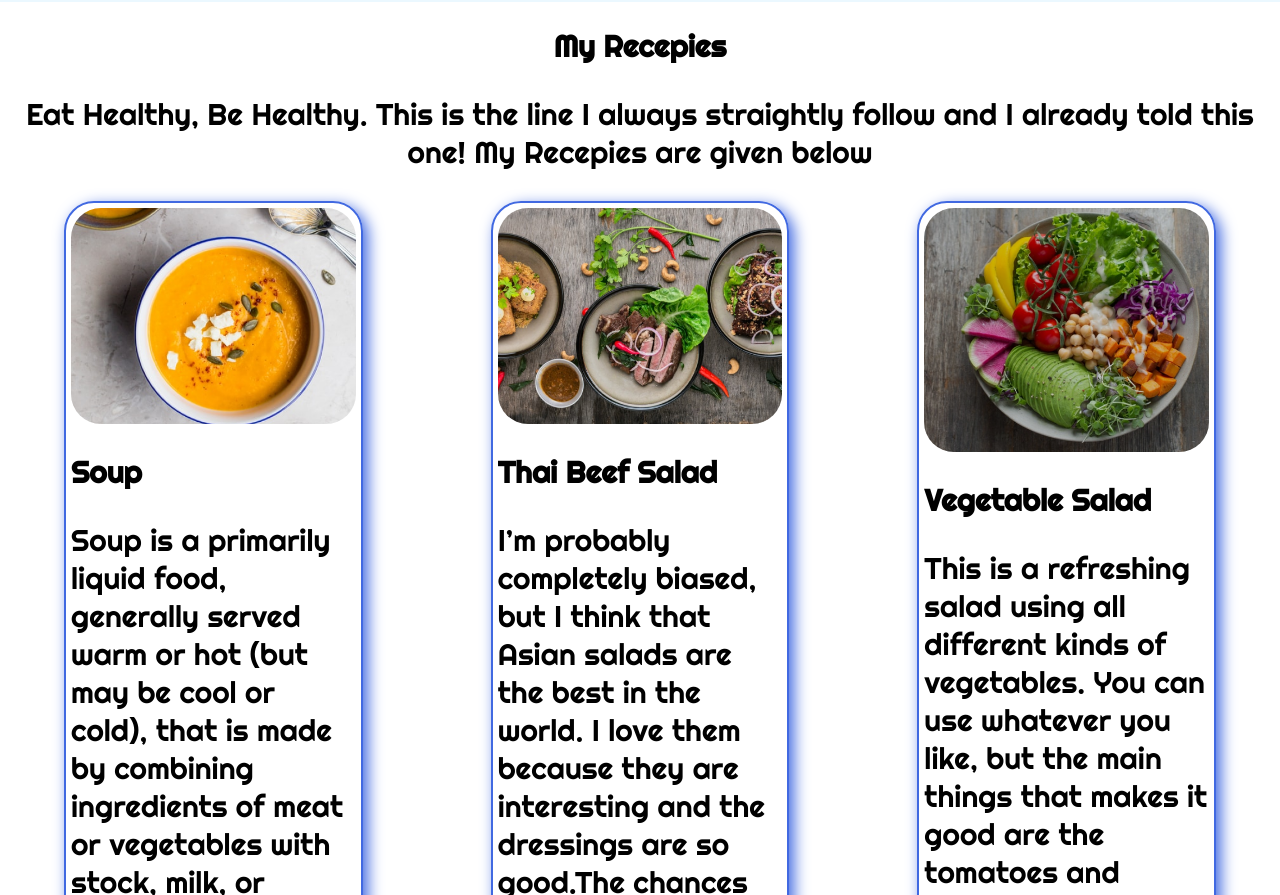
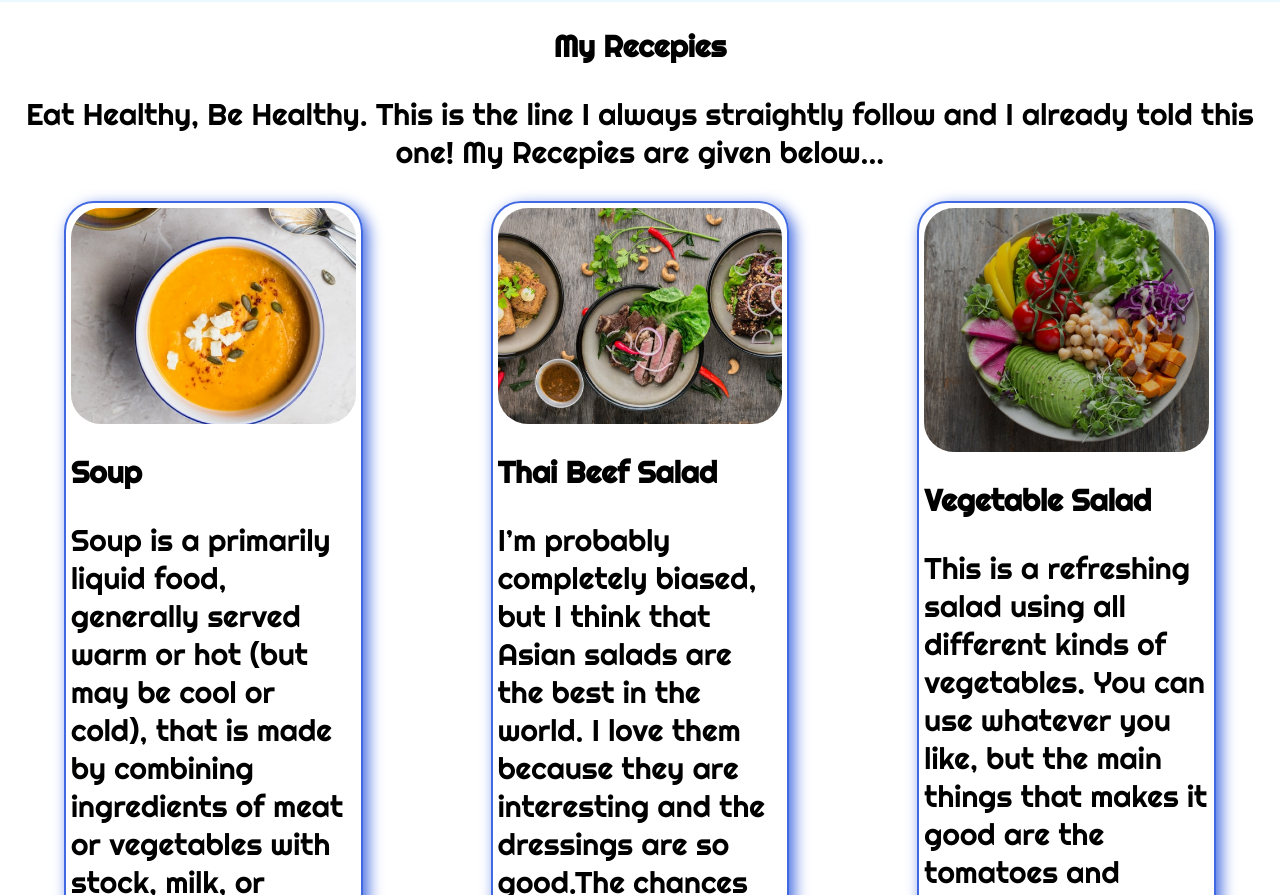
Before and after one commit to zahinrahman25/fast-assignment, a plain HTML site: page index.html in a window 1280 px wide. Shown: the part 2220-3115 px from the top of the page. Drawn offline with Linux system fonts and the light colour scheme.

Commit message:
ektu edit

```diff
--- a/index.html
+++ b/index.html
@@ -49,7 +49,7 @@
         <span class="uniq">
             <h2>My Recepies</h2>
             <p>Eat Healthy, Be Healthy. This is the line I always straightly follow and I already told this one! My
-                Recepies are given below</p>
+                Recepies are given below...</p>
         </span>
         <section class="inline">
             <div class="echo">
```
